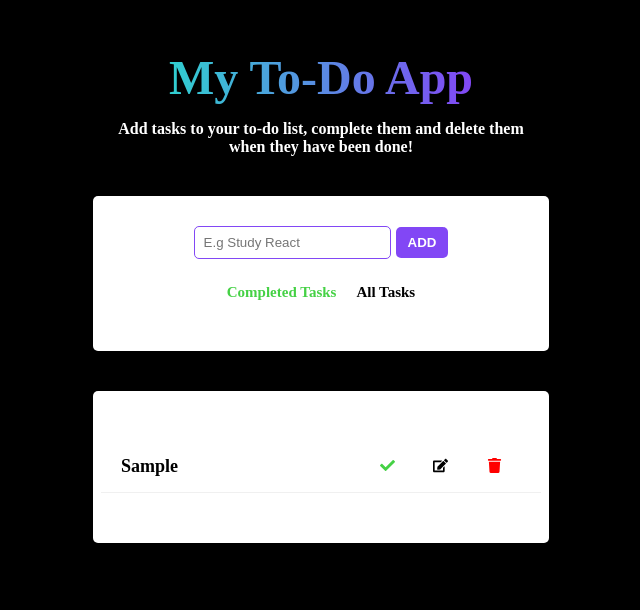
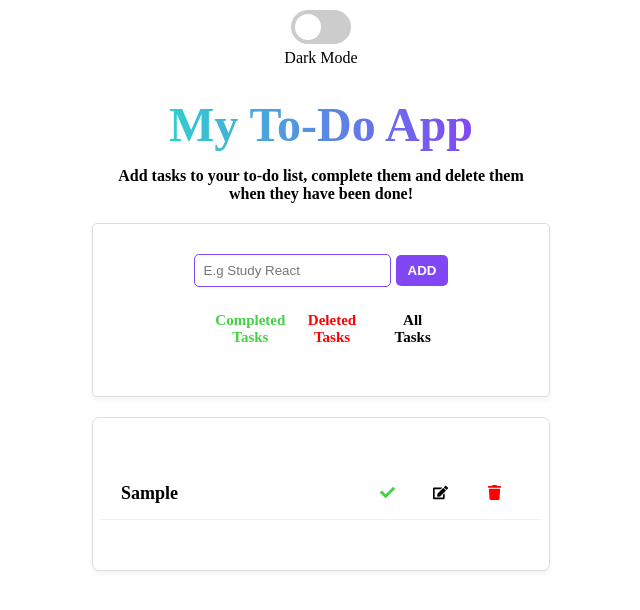
Before and after one commit to pipe1204/todo-app, a React (Create React App) app: page / in a window 1280 px wide. Both pictures are taken after typing "Sample" into the empty fields and a click on the button "ADD". Shown: the top 610 px of the page, without its empty margins (319-959 px from the left). Built offline with nearby package versions, Linux system fonts and the light colour scheme.

Commit message:
Added dark mode and fixed filters

```diff
--- a/src/App.css
+++ b/src/App.css
@@ -4,5 +4,6 @@
 }
 
 body {
-  background-color: black;
+  height: 100%;
+  margin: 0px;
 }
--- a/src/components/DeletedTasks.jsx
+++ b/src/components/DeletedTasks.jsx
@@ -1,11 +1,11 @@
 import React from 'react'
 import { FaEdit, FaTrash, FaCheck } from "react-icons/fa"
 
-const DeletedTasks = ({ deletedItems, completeTask, editTask, removeItem }) => {
+const DeletedTasks = ({ deleteItems, completeTask, editTask, removeItem }) => {
     return (
         <div className="tasksDiv">
             {
-                deletedItems.map((item) => {
+                deleteItems.map((item) => {
                     const {id, title, completed} = item
                     return (
                         <>
--- a/src/components/TodoApp.jsx
+++ b/src/components/TodoApp.jsx
@@ -18,8 +18,7 @@ const TodoApp = () => {
     const [completeCheck, setCompleteCheck] = useState(false)
     const [deletedList, setDeletedList] = useState([])
     const [deleteCheck, setDeleteCheck] = useState(false)
-
-    const newDeletedList = []
+    const [darkMode, setDarkmode] = useState(false)
 
     const handleSubmit = (e) => {
         e.preventDefault()
@@ -39,8 +38,10 @@ const TodoApp = () => {
             setIsEditing(false)
         } else {
             //show success alert
-            const newTask = {id: new Date().getTime().toString(), title: name, completed: false}
+            const newTask = {id: new Date().getTime().toString(), title: name, completed: false, removed: false}
             setList([...list, newTask]);
+            setDeletedList([...list, newTask])
+            setCompletedList([...list, newTask])
             setName("")
             showAlert(true,"success","Your task has been added!")
         }
@@ -59,15 +60,20 @@ const TodoApp = () => {
                 setList(list.filter((item) => item.id !== id))
             }
         })
+        deletedList.map((item) => {
+            if (item.id === id) {
+                item.removed = true
+            }
+        })
+        console.log(list)
+        console.log(deletedList)
     }
 
 
     const showDeleteList = () => {
-        list.map((item) => {
-            if (item.removed === true) {
-                console.log("Yes")
-            }
-        })
+        setDeletedList(deletedList.filter((item) => item.removed === true))
+        setDeleteCheck(true)
+        setCompleteCheck(false)
     }
 
     const completeTask = (id) => {
@@ -87,7 +93,7 @@ const TodoApp = () => {
     }
 
     const showCompletedList = () => {
-        const newCompletedList = list.filter((item) => item.completed === true)
+        const newCompletedList = completedList.filter((item) => item.completed === true)
         setCompletedList(newCompletedList)
         setCompleteCheck(true)
     }
@@ -97,8 +103,19 @@ const TodoApp = () => {
         setDeleteCheck(false)
     }
 
+    const handleMode = () => {
+        setDarkmode(!darkMode)
+    }
+
+    console.log(darkMode)
+
     return (
-        <div className="todoDiv">
+        <div className={darkMode ? "todoDiv dark" : "todoDiv"}>
+            <label className="switch">
+                <input type="checkbox" onClick={handleMode}/>
+                <span className="slider round"></span>
+            </label>
+            <p className="darkMode">Dark Mode</p>
             <h1 className="todoTitle">My To-Do App</h1>
             <p className="descriptionToDo">Add tasks to your to-do list, complete them and delete them <br></br>when they have been done!</p>
             <div className="todoWrapperTop">
@@ -111,7 +128,7 @@ const TodoApp = () => {
                     {list.length > 0 && (
                         <div className="filters">
                         <p className="completedList" onClick={showCompletedList}>Completed Tasks</p>
-                        {/* <p className="deletedList" onClick={showDeleteList}>Deleted Tasks</p> */}
+                        <p className="deletedList" onClick={showDeleteList}>Deleted Tasks</p>
                         <p className="currentList" onClick={showCurrentTasks}>All Tasks</p>
                     </div>
                     )}
@@ -122,7 +139,7 @@ const TodoApp = () => {
                 <div className="todoBody">
                 {
                     (completeCheck) ? (<div className="tasks"><CompletedTasks completeItems={completedList}/></div>)
-                    : (!completeCheck) ? (<div className="tasks">
+                    : (deleteCheck) ? (<div className="tasks"><DeletedTasks deleteItems={deletedList}/></div>) : (!completeCheck && !deleteCheck) ? (<div className="tasks">
                         <Tasks
                             items={list}
                             removeItem={removeItem}
--- a/src/components/todoApp.css
+++ b/src/components/todoApp.css
@@ -1,9 +1,82 @@
 .todoDiv {
     display: flex;
     flex-direction: column;
-    justify-content: center;
+    justify-content: flex-start;
     align-items: center;
+    height: 100vh;
+    transition: all 0.5s ease-in-out;
 }
+
+.dark {
+    background-color: black;
+    color: white;
+    transition: all 0.5s ease-in-out;
+}
+
+.darkMode {
+    margin-top: 5px;
+}
+
+.switch {
+    position: relative;
+    display: inline-block;
+    width: 60px;
+    height: 34px;
+    margin-top: 10px;
+  }
+
+  .switch input {
+    opacity: 0;
+    width: 0;
+    height: 0;
+  }
+
+.slider {
+    position: absolute;
+    cursor: pointer;
+    top: 0;
+    left: 0;
+    right: 0;
+    bottom: 0;
+    background-color: #ccc;
+    -webkit-transition: .4s;
+    transition: .4s;
+  }
+
+  .slider:before {
+    position: absolute;
+    content: "";
+    height: 26px;
+    width: 26px;
+    left: 4px;
+    bottom: 4px;
+    background-color: white;
+    -webkit-transition: .4s;
+    transition: .4s;
+  }
+
+  input:checked + .slider {
+    background-color: #8247F5;
+  }
+
+  input:focus + .slider {
+    box-shadow: 0 0 1px #8247F5;
+  }
+
+  input:checked + .slider:before {
+    -webkit-transform: translateX(26px);
+    -ms-transform: translateX(26px);
+    transform: translateX(26px);
+  }
+
+  /* Rounded sliders */
+  .slider.round {
+    border-radius: 34px;
+  }
+
+  .slider.round:before {
+    border-radius: 50%;
+  }
 
 .todoWrapperTop {
     display: flex;
@@ -11,10 +84,12 @@
     justify-content: center;
     align-items: center;
     background-color: white;
-    margin-top: 40px;
+    margin-top: 20px;
     padding: 30px 100px;
     border-radius: 5px;
     width: 20%;
+    box-shadow: rgb(0 0 0 / 4%) 0px 4px 4px;
+    border: solid 1.5px #dddddd;
 }
 
 .todoHeader {
@@ -36,12 +111,11 @@
     background: linear-gradient(to right, #30CFD0 0%, #8247F5 100%);
     -webkit-background-clip: text;
 	-webkit-text-fill-color: transparent;
-    margin-top: 50px;
+    margin-top: 30px;
     margin-bottom: 15px;
 }
 
 .descriptionToDo {
-    color: white;
     font-size: 16px;
     font-weight: bold;
     text-align: center;
@@ -73,10 +147,13 @@
     justify-content: center;
     align-items: center;
     background-color: white;
-    margin-top: 40px;
+    margin-top: 20px;
     padding: 30px 100px;
-    border-radius: 5px;
+    border-radius: 7px;
     width: 20%;
+    box-shadow: rgb(0 0 0 / 4%) 0px 4px 4px;
+    border: solid 1.5px #dddddd;
+    margin-bottom: 15px;
 }
 
 .filters {
```
